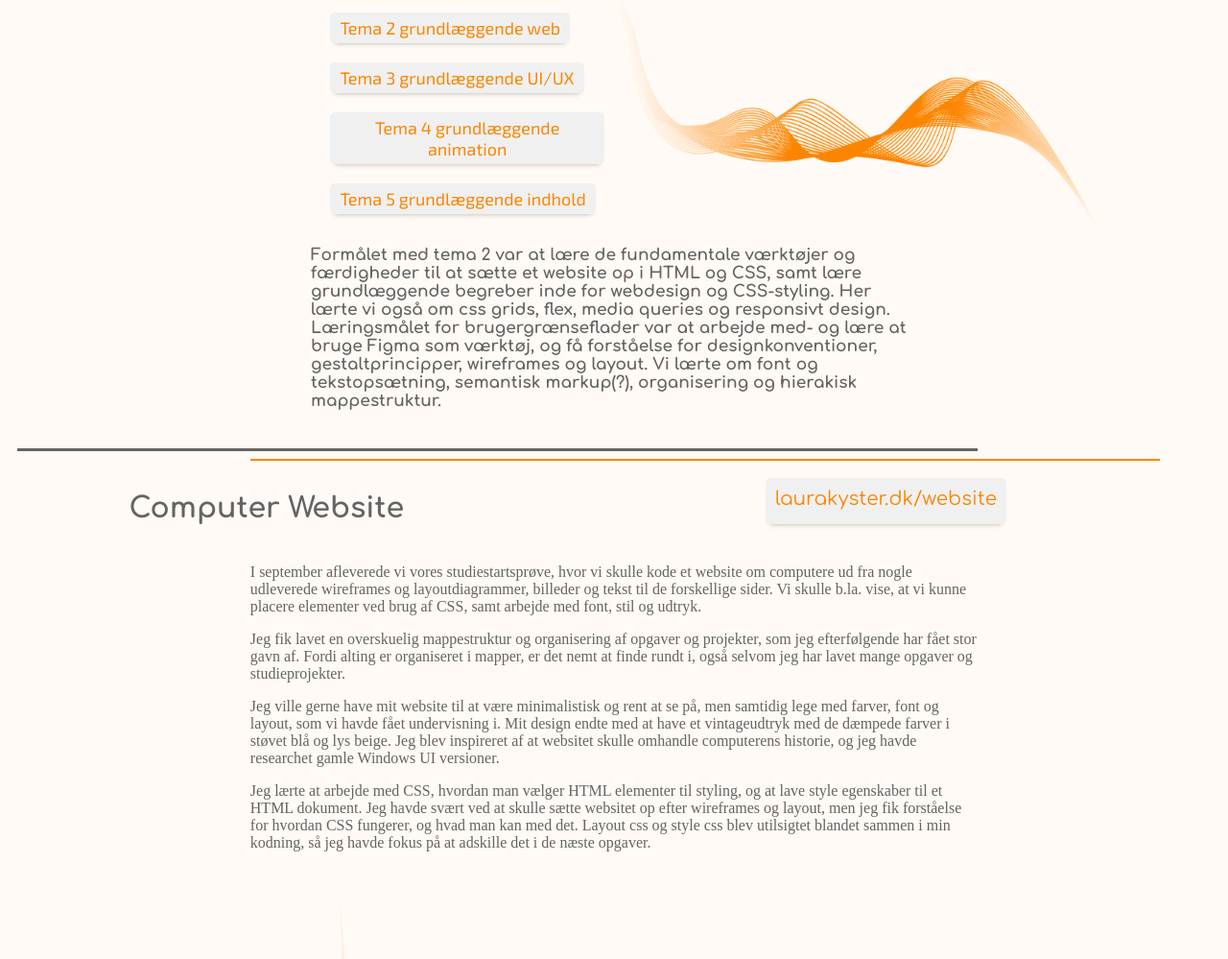
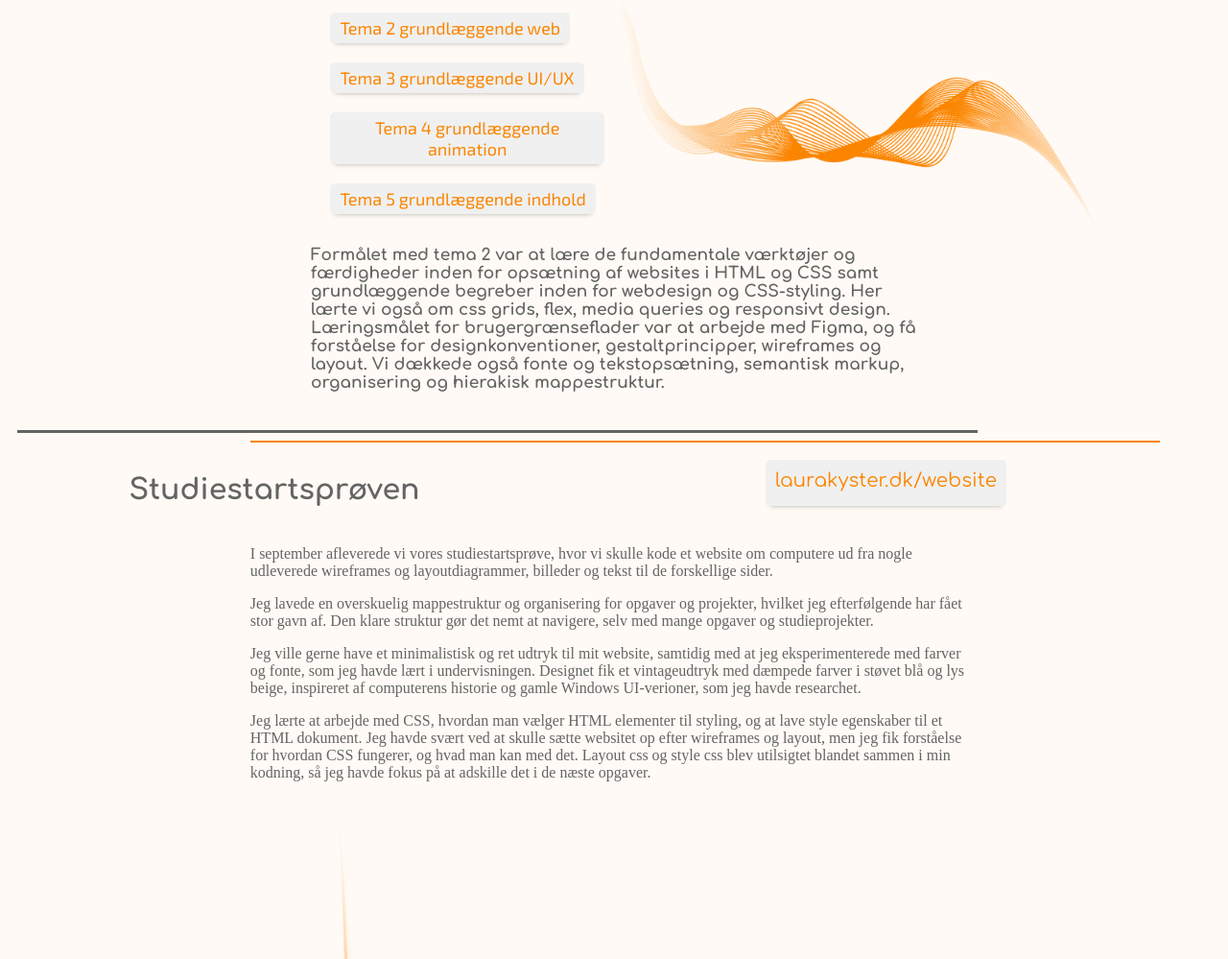
Before and after one commit to LauraKyster/portfolio, a plain HTML site: page t2.html in a window 1280 px wide. Shown: the part 307-1306 px from the top of the page at 96% size. Drawn offline with Linux system fonts and the light colour scheme; a web font is replaced by a local one.

Commit message:
tekst_opg_t2

```diff
--- a/t2.html
+++ b/t2.html
@@ -50,18 +50,18 @@
       </div>
       <h2 class="formaal">
         Formålet med tema 2 var at lære de fundamentale værktøjer og færdigheder
-        til at sætte et website op i HTML og CSS, samt lære grundlæggende
-        begreber inde for webdesign og CSS-styling. Her lærte vi også om css
+        inden for opsætning af websites i HTML og CSS samt grundlæggende
+        begreber inden for webdesign og CSS-styling. Her lærte vi også om css
         grids, flex, media queries og responsivt design. Læringsmålet for
-        brugergrænseflader var at arbejde med- og lære at bruge Figma som
-        værktøj, og få forståelse for designkonventioner, gestaltprincipper,
-        wireframes og layout. Vi lærte om font og tekstopsætning, semantisk
-        markup(?), organisering og hierakisk mappestruktur.
+        brugergrænseflader var at arbejde med Figma, og få forståelse for
+        designkonventioner, gestaltprincipper, wireframes og layout. Vi dækkede
+        også fonte og tekstopsætning, semantisk markup, organisering og
+        hierakisk mappestruktur.
       </h2>
       <hr class="graa_hr" />
       <hr class="orange_hr" />
       <div class="grid_1">
-        <h2 class="h2_opg">Computer Website</h2>
+        <h2 class="h2_opg">Studiestartsprøven</h2>
         <a
           class="weblinks"
           href="https://laurakyster.dk/website/index.html"
@@ -73,23 +73,23 @@
         <p>
           I september afleverede vi vores studiestartsprøve, hvor vi skulle kode
           et website om computere ud fra nogle udleverede wireframes og
-          layoutdiagrammer, billeder og tekst til de forskellige sider. Vi
+          layoutdiagrammer, billeder og tekst til de forskellige sider.
+          <!-- Vi
           skulle b.la. vise, at vi kunne placere elementer ved brug af CSS, samt
-          arbejde med font, stil og udtryk.
+          arbejde med font, stil og udtryk. -->
         </p>
         <p>
-          Jeg fik lavet en overskuelig mappestruktur og organisering af opgaver
-          og projekter, som jeg efterfølgende har fået stor gavn af. Fordi
-          alting er organiseret i mapper, er det nemt at finde rundt i, også
-          selvom jeg har lavet mange opgaver og studieprojekter.
+          Jeg lavede en overskuelig mappestruktur og organisering for opgaver og
+          projekter, hvilket jeg efterfølgende har fået stor gavn af. Den klare
+          struktur gør det nemt at navigere, selv med mange opgaver og
+          studieprojekter.
         </p>
         <p>
-          Jeg ville gerne have mit website til at være minimalistisk og rent at
-          se på, men samtidig lege med farver, font og layout, som vi havde fået
-          undervisning i. Mit design endte med at have et vintageudtryk med de
-          dæmpede farver i støvet blå og lys beige. Jeg blev inspireret af at
-          websitet skulle omhandle computerens historie, og jeg havde researchet
-          gamle Windows UI versioner.
+          Jeg ville gerne have et minimalistisk og ret udtryk til mit website,
+          samtidig med at jeg eksperimenterede med farver og fonte, som jeg
+          havde lært i undervisningen. Designet fik et vintageudtryk med dæmpede
+          farver i støvet blå og lys beige, inspireret af computerens historie
+          og gamle Windows UI-verioner, som jeg havde researchet.
         </p>
         <p>
           Jeg lærte at arbejde med CSS, hvordan man vælger HTML elementer til
```
Also changed, not shown: opgaver.html (+9 -10 lines).
